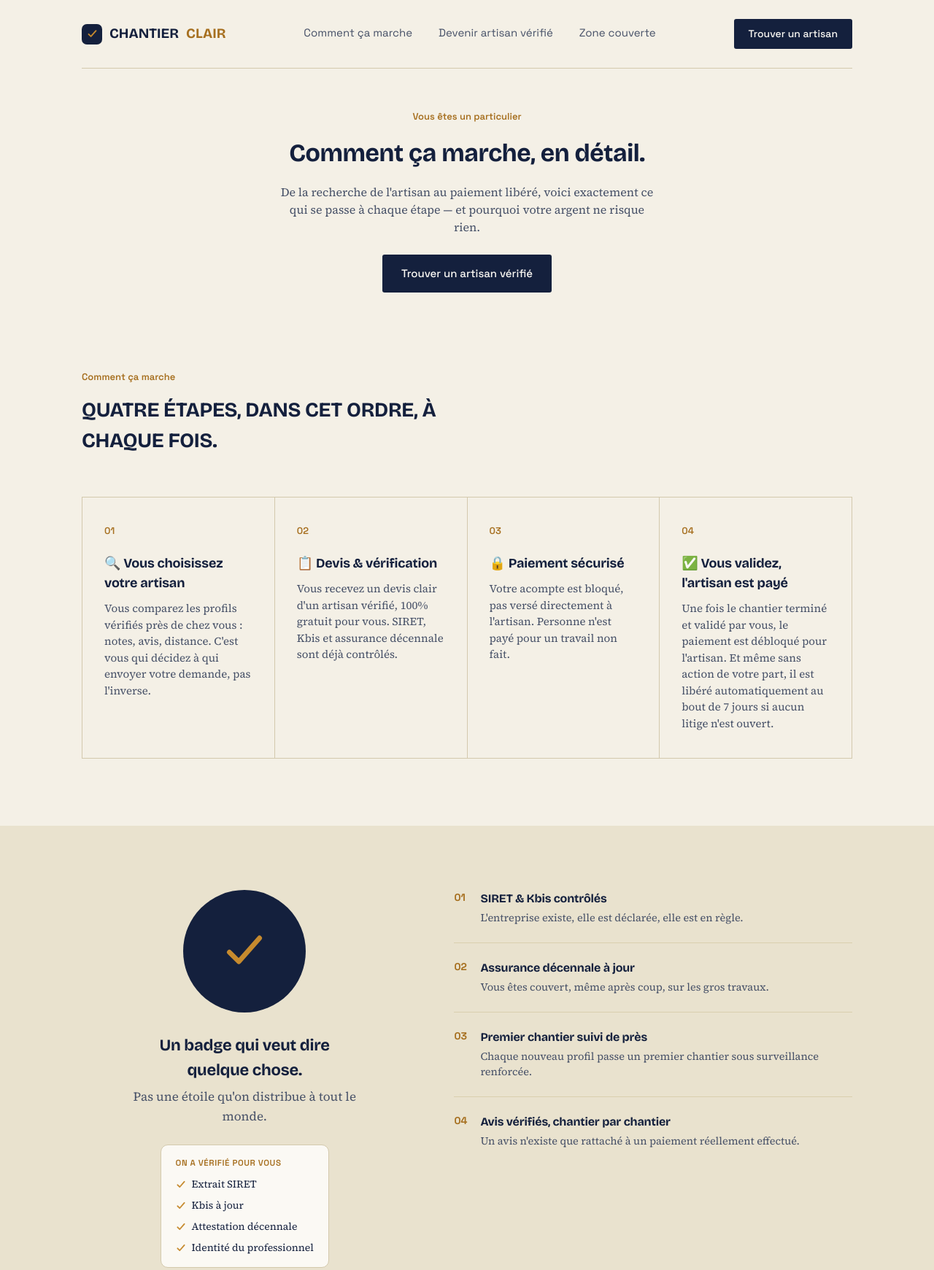
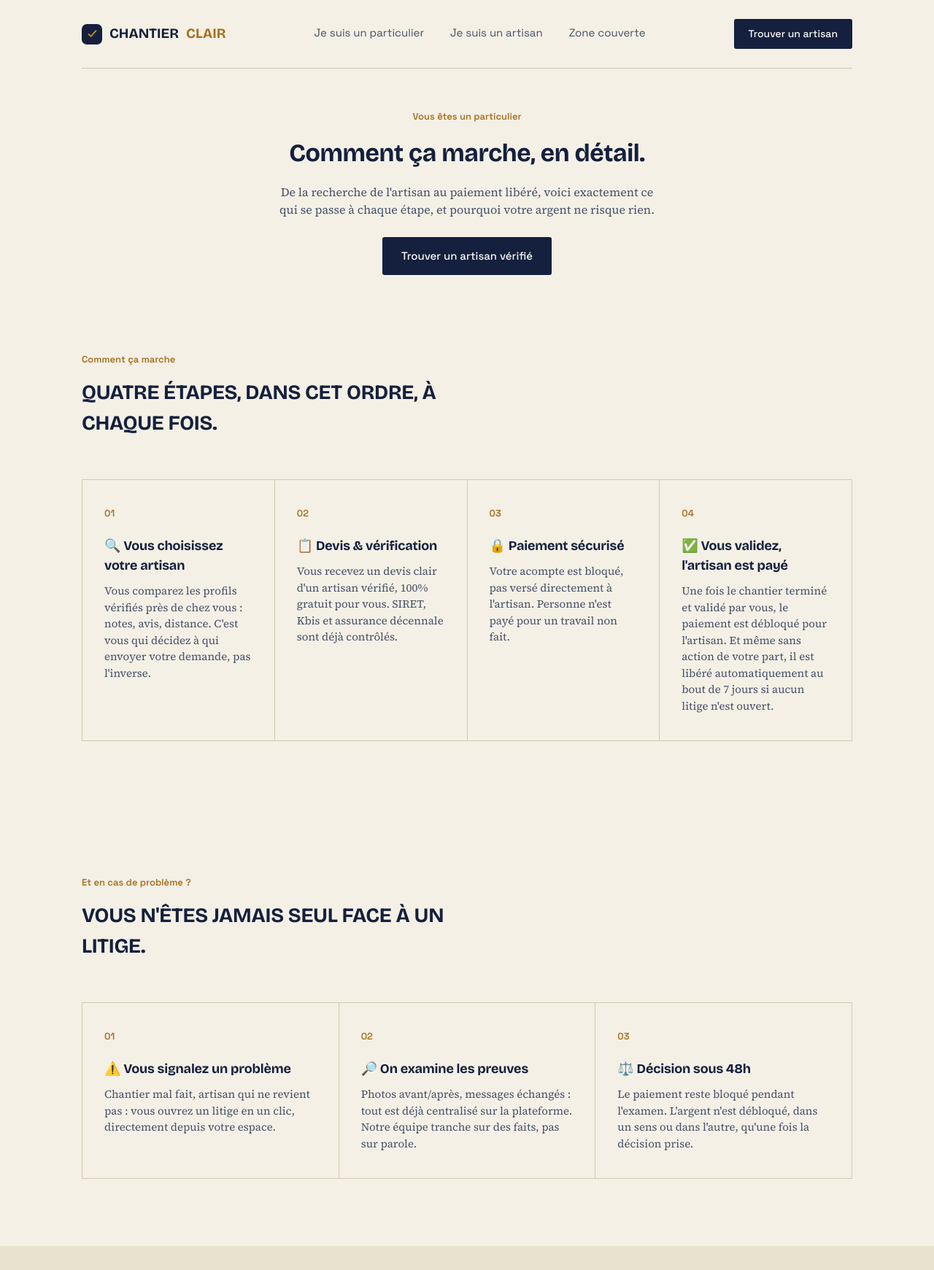
Before and after one commit to lorena22222/chantier-clair, a website: page comment-ca-marche.html in a window 1280 px wide. Shown: the top 1741 px of the page at 73% size. Drawn offline with nearby package versions, Linux system fonts and the light colour scheme.

Commit message:
Clarifie les pages particulier/artisan : litige, CTA symétriques, nav
- Retire le tiret cadratin de l'intro "Comment ça marche".
- Ajoute une section "en cas de litige" sur les deux pages dédiées
  (particulier : comment un désaccord est traité ; artisan : comment
  il est protégé face à un client de mauvaise foi), manquante avant.
- CTA désormais symétriques sur les deux pages : un en haut (juste
  sous l'intro) et un en bas, avec l'explication détaillée au milieu.
- Nav du haut renommée "Je suis un particulier" / "Je suis un
  artisan" sur toutes les pages, plus clair que "Comment ça marche" /
  "Devenir artisan vérifié".
- Corrige un bug de responsive : la nouvelle grille à 3 colonnes
  (.steps-3) ne repassait pas en une colonne sur mobile à cause d'une
  spécificité CSS plus forte que la règle du media query.

```diff
--- a/comment-ca-marche.html
+++ b/comment-ca-marche.html
@@ -30,8 +30,8 @@
       <span></span><span></span><span></span>
     </button>
     <div class="nav-links">
-      <a href="comment-ca-marche.html">Comment ça marche</a>
-      <a href="artisan.html">Devenir artisan vérifié</a>
+      <a href="comment-ca-marche.html">Je suis un particulier</a>
+      <a href="artisan.html">Je suis un artisan</a>
       <a href="index.html#zone-couverte">Zone couverte</a>
     </div>
     <a href="https://chantier-clair-app.vercel.app/trouver-artisan" class="nav-cta">Trouver un artisan</a>
@@ -42,7 +42,7 @@
 <div class="wrap page-head">
   <div class="mono-label">Vous êtes un particulier</div>
   <h1>Comment ça marche, en détail.</h1>
-  <p>De la recherche de l'artisan au paiement libéré, voici exactement ce qui se passe à chaque étape — et pourquoi votre argent ne risque rien.</p>
+  <p>De la recherche de l'artisan au paiement libéré, voici exactement ce qui se passe à chaque étape, et pourquoi votre argent ne risque rien.</p>
   <a href="https://chantier-clair-app.vercel.app/trouver-artisan" class="btn-primary">Trouver un artisan vérifié</a>
 </div>
 
@@ -54,6 +54,17 @@
       <div class="step"><div class="step-num">02</div><h3>📋 Devis &amp; vérification</h3><p>Vous recevez un devis clair d'un artisan vérifié, 100% gratuit pour vous. SIRET, Kbis et assurance décennale sont déjà contrôlés.</p></div>
       <div class="step"><div class="step-num">03</div><h3>🔒 Paiement sécurisé</h3><p>Votre acompte est bloqué, pas versé directement à l'artisan. Personne n'est payé pour un travail non fait.</p></div>
       <div class="step"><div class="step-num">04</div><h3>✅ Vous validez, l'artisan est payé</h3><p>Une fois le chantier terminé et validé par vous, le paiement est débloqué pour l'artisan. Et même sans action de votre part, il est libéré automatiquement au bout de 7 jours si aucun litige n'est ouvert.</p></div>
+    </div>
+  </div>
+</section>
+
+<section class="how reveal">
+  <div class="wrap">
+    <div class="section-head"><div class="mono-label">Et en cas de problème ?</div><h2>VOUS N'ÊTES JAMAIS SEUL FACE À UN LITIGE.</h2></div>
+    <div class="steps steps-3">
+      <div class="step"><div class="step-num">01</div><h3>⚠️ Vous signalez un problème</h3><p>Chantier mal fait, artisan qui ne revient pas : vous ouvrez un litige en un clic, directement depuis votre espace.</p></div>
+      <div class="step"><div class="step-num">02</div><h3>🔎 On examine les preuves</h3><p>Photos avant/après, messages échangés : tout est déjà centralisé sur la plateforme. Notre équipe tranche sur des faits, pas sur parole.</p></div>
+      <div class="step"><div class="step-num">03</div><h3>⚖️ Décision sous 48h</h3><p>Le paiement reste bloqué pendant l'examen. L'argent n'est débloqué, dans un sens ou dans l'autre, qu'une fois la décision prise.</p></div>
     </div>
   </div>
 </section>
--- a/css/style.css
+++ b/css/style.css
@@ -226,6 +226,7 @@ nav { display: flex; justify-content: space-between; align-items: center; paddin
 .section-head .mono-label { font-size: 13px; color: var(--gold-deep); font-weight: 600; margin-bottom: 14px; }
 .section-head h2 { font-size: 28px; }
 .steps { display: grid; grid-template-columns: repeat(4, 1fr); gap: 1px; background: var(--line); border: 1px solid var(--line); }
+.steps.steps-3 { grid-template-columns: repeat(3, 1fr); }
 .step { background: var(--paper); padding: 36px 30px; transition: background 0.25s ease; }
 .step:hover { background: var(--white); }
 .step-num { font-size: 13px; color: var(--gold-deep); font-weight: 600; margin-bottom: 22px; }
@@ -441,7 +442,7 @@ footer { padding: 44px 0 36px; border-top: 1px solid var(--line); }
   .hero, .story .wrap, .trust .wrap, .zone-grid, .become-pro-inner, .profile-grid { grid-template-columns: 1fr; }
   .stat-row { grid-template-columns: repeat(2, 1fr); }
   .hero h1 { font-size: 30px; }
-  .steps { grid-template-columns: 1fr; }
+  .steps, .steps.steps-3 { grid-template-columns: 1fr; }
   .cta h2 { font-size: 24px; }
 
   .nav-toggle { display: flex; order: 2; }
```
Also changed, not shown: artisan.html (+14 -2 lines), cgu.html (+2 -2 lines), confidentialite.html (+2 -2 lines), index.html (+2 -2 lines), mentions-legales.html (+2 -2 lines).
